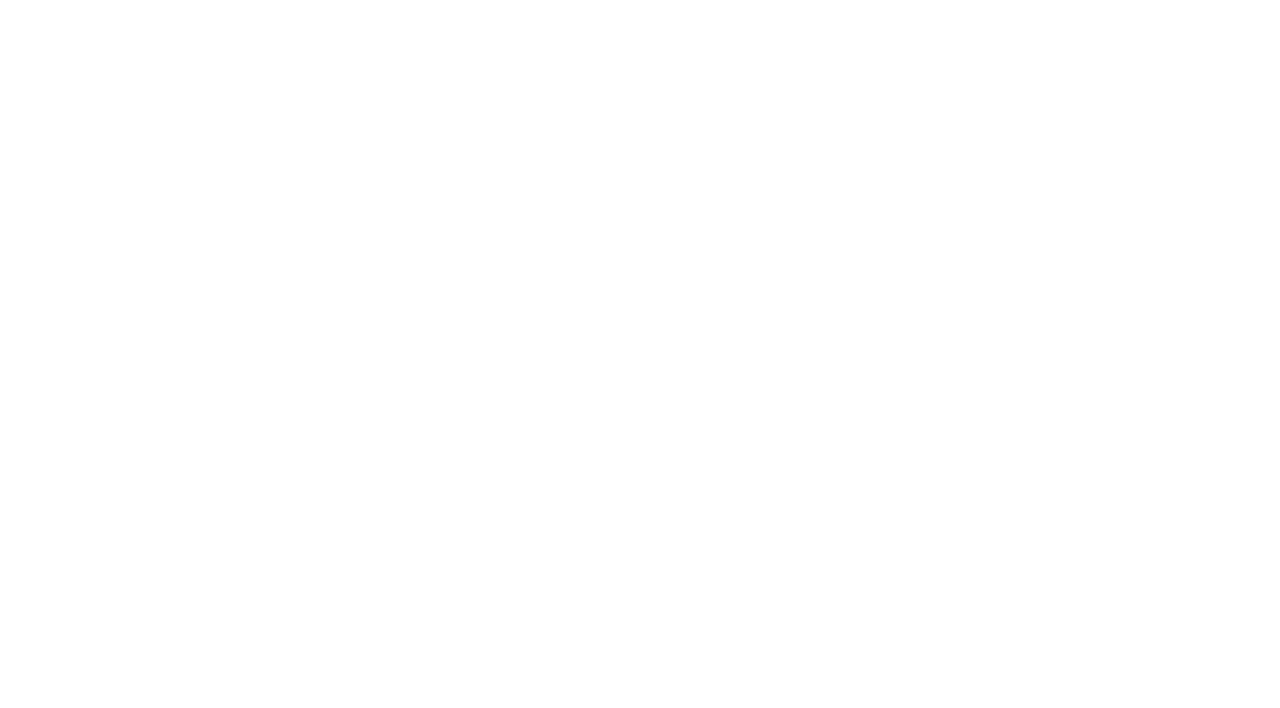
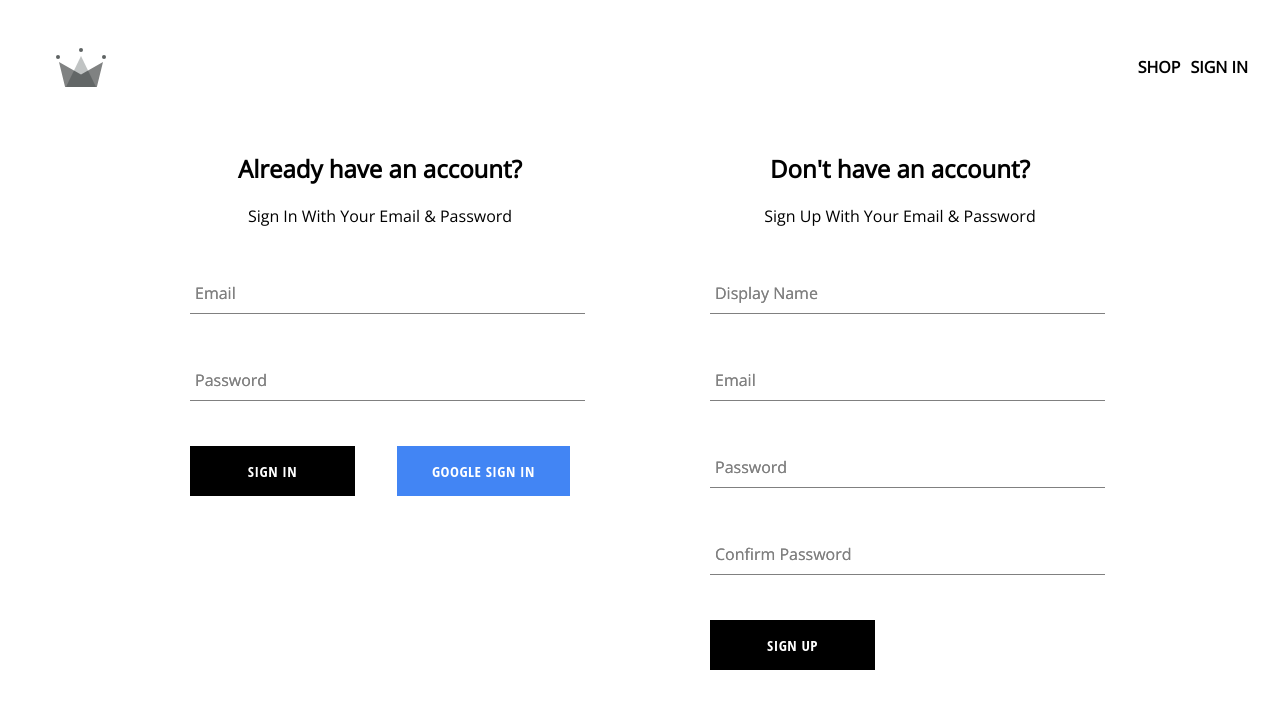
Before and after one commit to JASIMBD007/my-clothing-store, a React (Vite) app: page /auth in a window 1280 px wide. Before the commit this address had no page. Shown: the top 708 px of the page. Built offline with nearby package versions, Linux system fonts and the light colour scheme; a web font is replaced by a local one.

Commit message:
style added to auth and some issue fixed

```diff
--- a/src/App.jsx
+++ b/src/App.jsx
@@ -3,7 +3,7 @@ import './App.css';
 import Home from './Pages/Home/Home';
 import Navbar from './Pages/Navbar/Navbar';
 import Shop from './Pages/Shop/Shop';
-import SignIn from './components/SignIn/SignIn';
+import Authentication from './components/Authentication/Authentication';
 
 function App () {
   return (
@@ -12,7 +12,7 @@ function App () {
         <Route path='/' element={<Navbar />}>
           <Route index element={<Home />} />
           <Route path='shop' element={<Shop />} />
-          <Route path='signIn' element={<SignIn />} />
+          <Route path='auth' element={<Authentication />} />
         </Route>
       </Routes>
     </>
--- a/src/Pages/Navbar/Navbar.jsx
+++ b/src/Pages/Navbar/Navbar.jsx
@@ -13,7 +13,7 @@ const Navbar = () => {
                 </Link>
                 <div className='nav-links-container'>
                     <Link className='nav-link' to="/shop">SHOP</Link>
-                    <Link className='nav-link' to="/signIn">SIGN IN</Link>
+                    <Link className='nav-link' to="/auth">SIGN IN</Link>
                 </div>
             </div>
             <Outlet />
--- a/src/Utility/Firebase/firebase.init.js
+++ b/src/Utility/Firebase/firebase.init.js
@@ -61,6 +61,11 @@ export const createUserDocumentFromAuth = async (userAuth, additionalInformation
 }
 export const createAuthUserWithEmailAndPassword = async (email, password) => {
     if (!email || !password) return;
+    return await createUserWithEmailAndPassword(auth, email, password)
+}
 
-    return createUserWithEmailAndPassword(auth, email, password)
+export const signInAuthUserWithEmailAndPassword = async (email, password) => {
+    if (!email || !password) return;
+
+    return await signInWithEmailAndPassword(auth, email, password)
 }
--- /dev/null
+++ b/src/components/Authentication/Authentication.jsx
@@ -0,0 +1,15 @@
+import SignIn from '../SignIn/SignIn';
+import SignUp from '../SignUp/SignUp';
+import './Authentication.scss';
+
+const Authentication = () => {
+
+    return (
+        <div className='authentication'>
+            <SignIn />
+            <SignUp />
+        </div>
+    )
+}
+
+export default Authentication
--- /dev/null
+++ b/src/components/Authentication/Authentication.scss
@@ -0,0 +1,6 @@
+.authentication {
+  display: flex;
+  width: 900px;
+  justify-content: space-between;
+  margin: 30px auto;
+}
--- a/src/components/SignIn/SignIn.jsx
+++ b/src/components/SignIn/SignIn.jsx
@@ -1,20 +1,81 @@
-import {
-    signInWithGooglePopup, createUserDocumentFromAuth
-} from '../../Utility/Firebase/firebase.init';
-import SignUp from '../SignUp/SignUp';
+import React, { useState } from 'react'
+import { createAuthUserWithEmailAndPassword, createUserDocumentFromAuth, signInAuthUserWithEmailAndPassword, signInWithGooglePopup } from '../../Utility/Firebase/firebase.init';
+import FormInput from '../FormInput/FormInput';
+import './SignIn.scss';
+import Buttons from '../Buttons/Buttons';
+
+const defaultFormFields = {
+    email: '',
+    password: ''
+};
 
 const SignIn = () => {
 
-    const logGoogleUser = async () => {
-        const { user } = await signInWithGooglePopup();
-        const userDocRef = await createUserDocumentFromAuth(user);
+    const [formFields, setFormFields] = useState(defaultFormFields);
+    const { email, password } = formFields;
+
+    const resetFormFields = () => {
+        setFormFields(defaultFormFields);
     };
 
+    const signInWithGoogle = async () => {
+        const { user } = await signInWithGooglePopup();
+        await createUserDocumentFromAuth(user);
+    };
+
+
+    const handleOnSubmit = async (event) => {
+        event.preventDefault();
+
+        try {
+            const response = await signInAuthUserWithEmailAndPassword(email, password);
+            console.log(response);
+            resetFormFields();
+
+        } catch (error) {
+            switch (error.code) {
+                case 'auth/user-not-found':
+                    alert('User does not exist!');
+                    break;
+                case 'uth/wrong-password':
+                    alert('Password is Incorrect !');
+                    break;
+                default:
+                    console.log(error);
+            }
+        }
+
+    }
+
+    const handleOnChange = (event) => {
+        const { name, value } = event.target;
+
+        setFormFields({ ...formFields, [name]: value })
+    }
     return (
-        <div>
-            <h1>Sign In page</h1>
-            <button onClick={logGoogleUser}>Sign In With Google</button>
-            <SignUp />
+        <div className='sign-in-container'>
+            <h2>Already have an account?</h2>
+            <span>Sign In With Your Email & Password</span>
+            <form onSubmit={handleOnSubmit} >
+
+                <FormInput
+                    label='Email'
+                    required type="email"
+                    onChange={handleOnChange} name='email'
+                    value={email} />
+
+                <FormInput
+                    label='Password'
+                    required
+                    type="password"
+                    onChange={handleOnChange} name='password'
+                    value={password} />
+
+                <div className='buttons-container'>
+                    <Buttons type='submit'>Sign In</Buttons>
+                    <Buttons type='button' buttonType='google' onClick={signInWithGoogle}>Google Sign In</Buttons>
+                </div>
+            </form>
         </div>
     )
 }
--- /dev/null
+++ b/src/components/SignIn/SignIn.scss
@@ -0,0 +1,14 @@
+.sign-in-container {
+  display: flex;
+  flex-direction: column;
+  width: 380px;
+}
+
+h2 {
+  margin-top: 10px 0;
+}
+
+.buttons-container {
+  display: flex;
+  justify-content: space-between;
+}
--- a/src/components/SignUp/SignUp.jsx
+++ b/src/components/SignUp/SignUp.jsx
@@ -34,6 +34,7 @@ const SignUp = () => {
             const { user } = await createAuthUserWithEmailAndPassword(email, password);
             await createUserDocumentFromAuth(user, { displayName });
             resetFormFields();
+
         } catch (error) {
             if (error.code === 'auth/email-already-in-use') {
                 alert('Cannot create user,email already in use')
```
